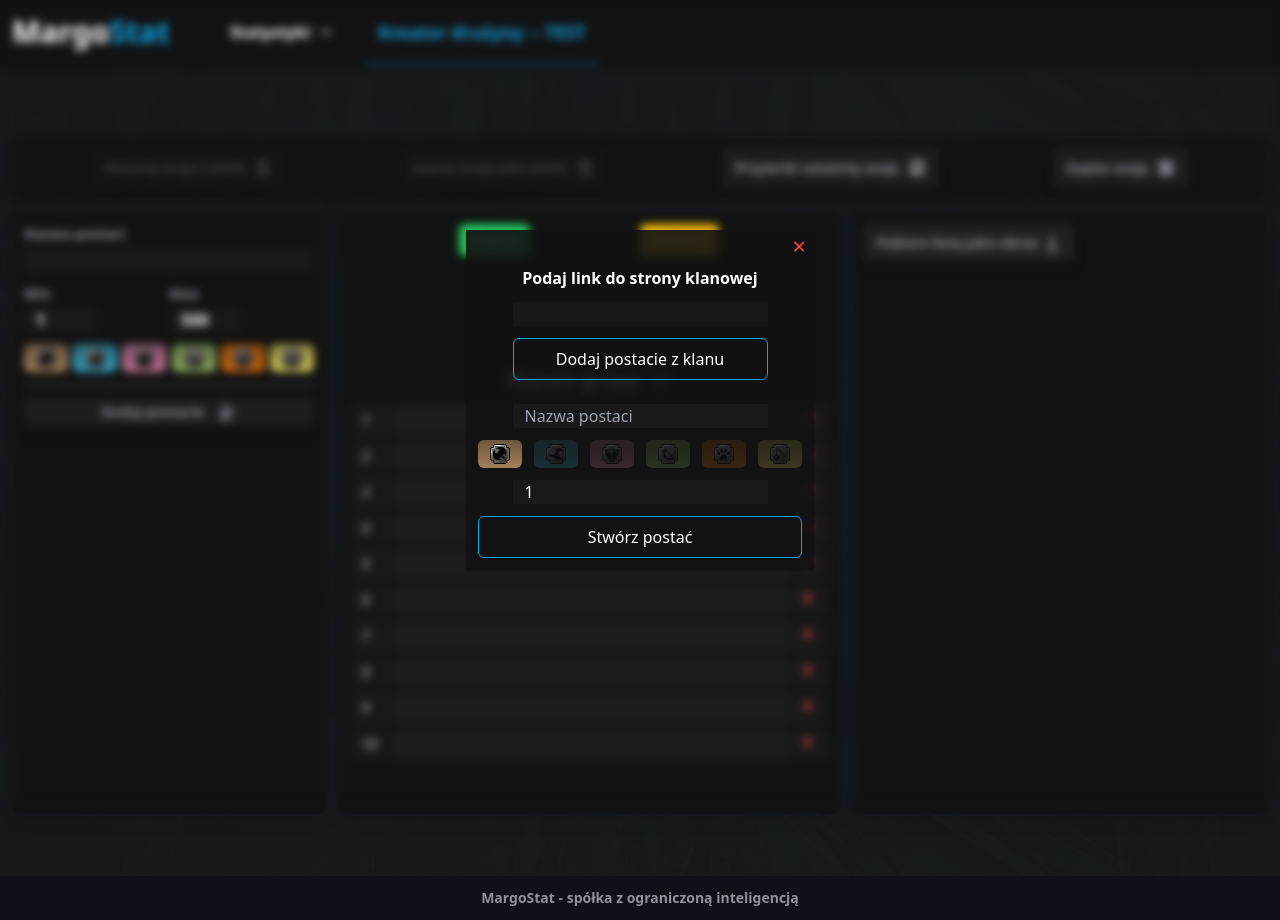
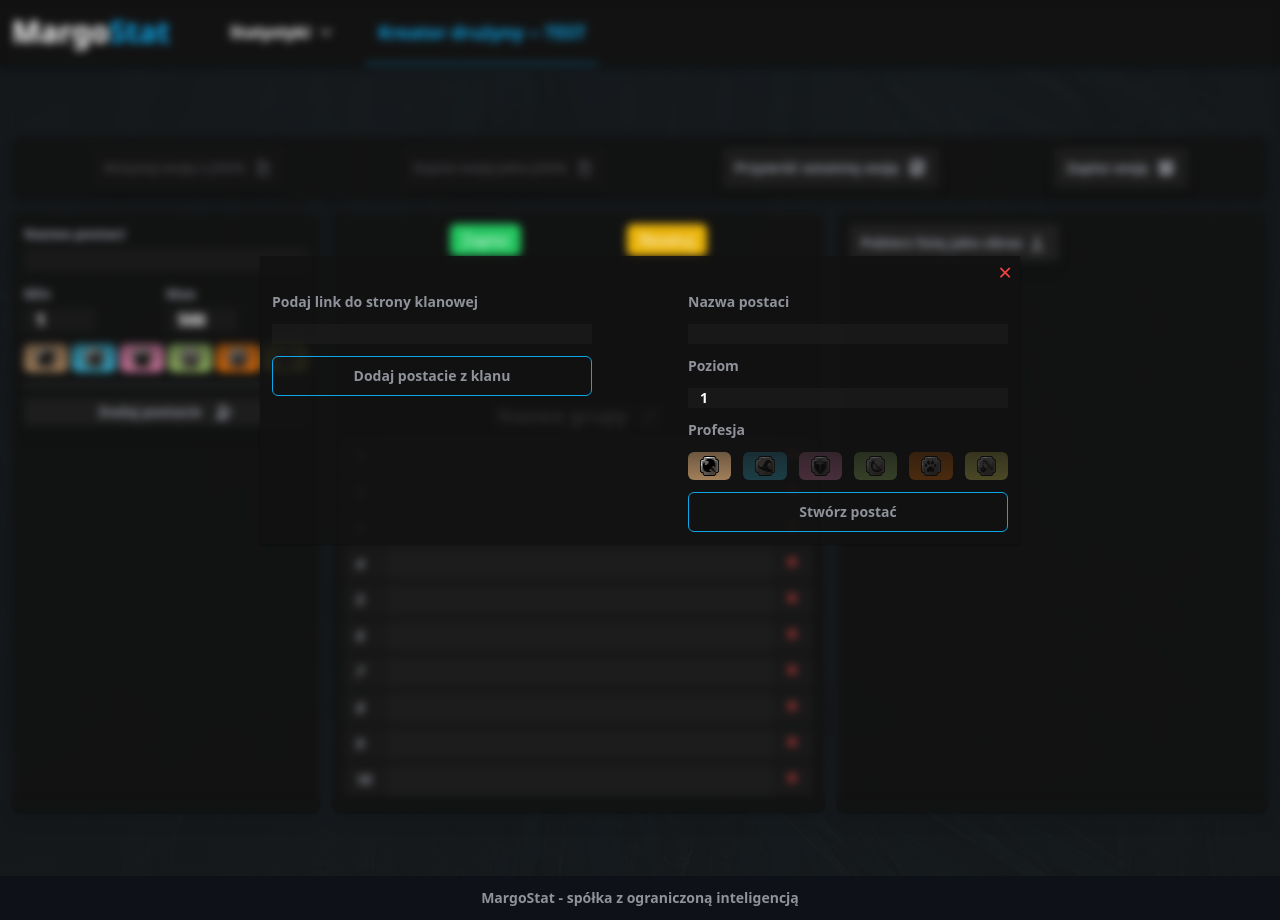
Before and after one commit to KamilGrocholski/margostat-client, a React (Create React App) app: page /kreator-druzyny in a window 1280 px wide. Both pictures are taken after a click on the button "Dodaj postacie". Built offline with nearby package versions, Linux system fonts and the light colour scheme.

Commit message:
zmiany dodawania postaci, errory, powiadomienia, css glownych containerow

```diff
--- a/src/api/axios.ts
+++ b/src/api/axios.ts
@@ -4,7 +4,7 @@ let baseURL
 if (process.env.NODE_ENV === 'development') {
     baseURL = 'http://localhost:5000/api'
 } else if (process.env.NODE_ENV === 'production') {
-    // baseURL = process.env.BASE_URL as string;
+    // baseURL = process.env.BASE_URL
     baseURL = 'https://margostat-server.herokuapp.com/api'
 } else {
     baseURL = 'http://localhost:5000/api'
--- a/src/pages/TeamBuilder/CharactersList/index.tsx
+++ b/src/pages/TeamBuilder/CharactersList/index.tsx
@@ -3,6 +3,7 @@ import { MARGONEM_CONSTS } from '../../../constants/Margonem'
 import { ICharacter, TCharactersList } from '../TeamBuilderTypes'
 
 const CharacterItem = (props: ICharacter) => {
+
     const [{ isDragging }, drag] = useDrag(() => ({
         type: "li",
         item: {
@@ -18,7 +19,7 @@ const CharacterItem = (props: ICharacter) => {
     return (
         <li
             ref={ drag }
-            className={ `drop-shadow-lg flex flex-row space-x-3 font-semibold text-sm items-center cursor-grab bg-dark-6/50 px-2 py-1 ${ isDragging && 'border border-sky-500'}` }
+            className={ `relative drop-shadow-lg flex flex-row space-x-3 font-semibold text-sm items-center cursor-grab bg-dark-6/50 px-2 py-1 ${ isDragging && 'border border-sky-500'}` }
         >
             <div>
                 { MARGONEM_CONSTS.PROFESSIONS[props.prof as keyof typeof MARGONEM_CONSTS.PROFESSIONS].icon }
@@ -37,14 +38,14 @@ const CharacterItem = (props: ICharacter) => {
     )
 }
 
-const CharactersList = ({ chars}: { chars: TCharactersList | null }) => {
+const CharactersList = ({ chars }: { chars: TCharactersList | null }) => {
 
   return (
 
         <div className='overflow-y-scroll h-full pr-3 overscroll-none'>
             <ul className='space-y-1 h-full'>
                 {chars?.map((char, i) => (
-                    <CharacterItem key={ char.name + i } { ...char } />
+                    <CharacterItem key={ char.name + i } {...char} />
                 ))}
             </ul>
         </div>
--- a/src/pages/TeamBuilder/CharactersList/reducerCharactersList.ts
+++ b/src/pages/TeamBuilder/CharactersList/reducerCharactersList.ts
@@ -3,6 +3,7 @@ import { TCharactersList } from '../TeamBuilderTypes'
 export type TActionCharactersList =
     | { type: 'ADD_CLAN_CHARACTERS', payload: TCharactersList }
     | { type: 'ADD_OWN_CHARACTERS', payload: TCharactersList }
+    | { type: 'REMOVE_ONE_CHAR', payload: string }
     | { type: 'GET_THE_LAST_SESSION', payload: TCharactersList }
 
 export interface ICLstate {
@@ -49,6 +50,14 @@ export const reducerCharacterList = (state: ICLstate, action: TActionCharactersL
                     ...state
                 }
             }
+        case 'REMOVE_ONE_CHAR':
+            const updatedChars = state.charactersList?.filter(char => (
+                char.name !== action.payload
+            ))
+            return {
+                ...state,
+                charactersList: updatedChars
+            }
         case 'GET_THE_LAST_SESSION':
             return {
                 ...state,
--- a/src/pages/TeamBuilder/GroupsList/index.tsx
+++ b/src/pages/TeamBuilder/GroupsList/index.tsx
@@ -13,14 +13,43 @@ interface IGroupProps extends IGroup {
     selectedGroupDispatch: React.Dispatch<TActionSelectedGroup>
 }
 const Group = (props: IGroupProps) => {
+
+    const refGroup = useRef<HTMLLIElement>(null)
+
+    const handleHtmlToImage = useCallback(() => {
+        if (refGroup.current === null) {
+          return
+        }
+
+        toPng(refGroup.current, { cacheBust: true })
+        .then((dataUrl) => {
+            const link = document.createElement('a')
+            link.download = `${ props.name } (${ new Date().toISOString().slice(0, 10) }).png`
+            link.href = dataUrl
+            link.click()
+          })
+          .catch((err) => {
+            console.log(err)
+          })
+      }, [refGroup])
+
     return (
-        <li className='bg-dark-7 rounded-md p-3 flex flex-col drop-shadow-lg border border-dark-6/90 w-[400px]'>
+        <li
+            ref={ refGroup }
+            className='bg-dark-7 rounded-md p-3 flex flex-col drop-shadow-lg border border-dark-6/90 w-full'
+        >
             <div className='relative flex items-center justify-center font-semibold text-xl mb-3'>
                 <button
                     className='absolute -top-1 text-gray-500 left-0 dni'
                     onClick={ () => props.selectedGroupDispatch({ type: 'EDIT_GROUP_FROM_GROUPS_LIST', payload: { name: props.name, slots: props.slots } }) }
                 >
                     <EditIcon />
+                </button>
+                <button
+                    className='absolute -top-1 text-gray-500 left-10 dni'
+                    onClick={ handleHtmlToImage }
+                >
+                    <DownloadIcon />
                 </button>
                 <div className='mt-4'>
                     { props.name }
@@ -75,7 +104,7 @@ const GroupList = ({ groups, groupsListDispatch, selectedGroupDispatch }: { grou
         toPng(ref.current, { cacheBust: true })
         .then((dataUrl) => {
             const link = document.createElement('a')
-            link.download = 'lista-druzyn.png'
+            link.download = `lista druzyn (${ new Date().toISOString().slice(0, 10) }).png`
             link.href = dataUrl
             link.click()
           })
--- a/src/pages/TeamBuilder/GroupsList/reducerGroupList.ts
+++ b/src/pages/TeamBuilder/GroupsList/reducerGroupList.ts
@@ -1,6 +1,6 @@
 import { IGroup, TGroupsList } from "../TeamBuilderTypes";
 
-interface IGroupsListState {
+export interface IGroupsListState {
     groupsList?: TGroupsList
 }
 
--- a/src/pages/TeamBuilder/SelectedGroup/index.tsx
+++ b/src/pages/TeamBuilder/SelectedGroup/index.tsx
@@ -3,11 +3,21 @@ import { useDrag, useDrop } from 'react-dnd';
 import CheckIcon from '../../../assets/svg/CheckIcon';
 import EditIcon from '../../../assets/svg/EditIcon';
 import { MARGONEM_CONSTS } from '../../../constants/Margonem';
-import { TActionGroupsList } from '../GroupsList/reducerGroupList';
+import { IGroupsListState, TActionGroupsList } from '../GroupsList/reducerGroupList';
 import { ICharacter, IGroup } from '../TeamBuilderTypes';
 import { TActionSelectedGroup } from './reducerSelectedGroup';
 
-const SelectedGroupSlot = ({ dispatch, character, slotNumber }: { dispatch: React.Dispatch<TActionSelectedGroup>, character: ICharacter | null, slotNumber: number }) => {
+const SelectedGroupSlot = (
+    {
+        dispatch,
+        character,
+        slotNumber
+    }:
+    {
+        dispatch: React.Dispatch<TActionSelectedGroup>,
+        character: ICharacter | null,
+        slotNumber: number
+    }) => {
 
     const DragExchange = () => {
         const [{ isOver }, drop] = useDrop(() => ({
@@ -77,7 +87,8 @@ const SelectedGroupSlot = ({ dispatch, character, slotNumber }: { dispatch: Reac
 
     const [{ isOver }, drop] = useDrop(() => ({
         accept: "li",
-        drop: (item: ICharacter) => dispatch({
+        drop: (item: ICharacter) => {
+            dispatch({
                 type: 'ADD_TO_SELECTED_GROUP',
                 payload: {
                     n: slotNumber,
@@ -87,7 +98,8 @@ const SelectedGroupSlot = ({ dispatch, character, slotNumber }: { dispatch: Reac
                         lvl: item.lvl
                     }
                 }
-        }),
+            })
+        },
         collect: (monitor) => ({
           isOver: !!monitor.isOver(),
         }),
@@ -108,7 +120,21 @@ const SelectedGroupSlot = ({ dispatch, character, slotNumber }: { dispatch: Reac
     )
 }
 
-const SelectedGroup = ({ state, dispatch, groupsListDispatch }: { state: IGroup, dispatch: React.Dispatch<TActionSelectedGroup>, groupsListDispatch: React.Dispatch<TActionGroupsList> }) => {
+const SelectedGroup = ({ state, dispatch, groupsListState, groupsListDispatch }: { state: IGroup, dispatch: React.Dispatch<TActionSelectedGroup>, groupsListState: IGroupsListState, groupsListDispatch: React.Dispatch<TActionGroupsList> }) => {
+
+    const [isErrorName, setIsErrorName] = useState(false)
+    const [nameMsg, setNameMsg] = useState('')
+
+    const handleAddToGroupsList = () => {
+        setIsErrorName(false)
+        setNameMsg('')
+        if (groupsListState.groupsList?.some(group => group.name === name)) {
+            setIsErrorName(true)
+            setNameMsg('Nazwa jest już zajęta.')
+        } else {
+            groupsListDispatch({ type: 'ADD_TO_GROUPS_LIST', payload: state })
+        }
+    }
 
     const [isEditOpen, setIsEditOpen] = useState(false)
     const [name, setName] = useState(state.name ?? 'Nazwa grupy')
@@ -122,7 +148,7 @@ const SelectedGroup = ({ state, dispatch, groupsListDispatch }: { state: IGroup,
         <div className='flex flex-row justify-evenly'>
             <button
                 className='rounded-md px-3 py-1 bg-green-500'
-                onClick={ () => groupsListDispatch({ type: 'ADD_TO_GROUPS_LIST', payload: state }) }
+                onClick={ handleAddToGroupsList }
             >
                 Zapisz
             </button>
@@ -135,6 +161,9 @@ const SelectedGroup = ({ state, dispatch, groupsListDispatch }: { state: IGroup,
         </div>
 
         <div className='flex flex-col space-y-3'>
+            <div className={ `text-secondary text-center h-6 ${ isErrorName ? 'text-red-500' : 'text-green-500' }` }>
+                { nameMsg }
+            </div>
             <div className='flex flex-row space-x-3 justify-center items-center h-[24px]'>
                 {
                     isEditOpen
--- a/src/pages/TeamBuilder/index.tsx
+++ b/src/pages/TeamBuilder/index.tsx
@@ -17,6 +17,7 @@ import RefundIcon from '../../assets/svg/RefundIcon'
 import AddPersonIcon from '../../assets/svg/AddPersonIcon'
 import DocumentAddIcon from '../../assets/svg/DocumentAddIcon'
 import DocumentDownloadIcon from '../../assets/svg/DocumentDownloadIcon'
+import Loader from '../../components/Loader'
 
 
 const TeamBuilder = () => {
@@ -203,29 +204,38 @@ const TeamBuilder = () => {
             {modal &&
                 <div className='fixed bottom-0 flex items-center justify-center left-0 right-0 top-0 backdrop-blur-sm z-[100]'>
                     <div className='relative flex flex-col items-center justify-center w-fit bg-dark-8/90 p-3 h-fit shadow-sm shadow-black/30 space-y-3'>
-                        <button className='absolute top-0 right-2 text-2xl text-red-500' onClick={ () => { setModal(false); setClanCharsMsg('') } }>
+                        <button className='absolute top-0 right-2 text-2xl text-red-500' onClick={ () => { setModal(false); setClanCharsMsg(''); setIsOwnCharError(false) } }>
                             &times;
                         </button>
-                        <form onSubmit={ fetchClanChars } className='flex items-center justify-center flex-col space-y-3'>
+                        <div className='flex flex-row space-x-24'>
+                            <form onSubmit={ fetchClanChars } className='text-secondary flex flex-col space-y-3 w-80 h-full justify-between'>
                                 <div className={ `text-xs text-secondary ${ isClanCharsError ? 'text-red-500' : 'text-green-500' }` }>
                                     { clanCharsMsg }
                                 </div>
-                            <label htmlFor='clanLink' className='font-semibold text-white-1'>Podaj link do strony klanowej</label>
+                                <label htmlFor='clanLink' className='font-semibold'>Podaj link do strony klanowej</label>
                                 <input id='clanLink' type='text' value={ clanLink } onChange={ e => setClanLink(e.target.value) } className='text-white-1 px-3 bg-dark-6/50' />
-                            <button disabled={ isLoading } type='submit' className={ `px-3 py-2 rounded-md border border-sky-500 w-full ${ isLoading && 'opacity-30' }` }>Dodaj postacie z klanu</button>
+                                <button disabled={ isLoading } type='submit' className={ `h-10 px-3 py-2 rounded-md border border-sky-500 w-full ${ isLoading && 'opacity-30' }` }>
+                                    {isLoading
+                                    ? <span>Trwa pobieranie postaci...</span>
+                                    : <span>Dodaj postacie z klanu</span>}
+                                </button>
                             </form>
-                        <form onSubmit={ createOwnCharacters } className='flex items-center justify-center flex-col space-y-3'>
-                            <div className={ `text-xs text-secondary ${ isOwnCharError ? 'text-red-500' : 'text-green-500' }` }>
+                            <form onSubmit={ createOwnCharacters } className='flex flex-col space-y-3 text-secondary w-80'>
+                                <div className={ `text-center text-xs text-secondary ${ isOwnCharError ? 'text-red-500' : 'text-green-500' }` }>
                                     { ownCharMsg }
                                 </div>
-                            <input placeholder={ 'Nazwa postaci' } type='text' value={ charForm.name } onChange={ e => setCharForm(prev => ({ ...prev, name: e.target.value })) } className='text-white-1 px-3 bg-dark-6/50' />
-                            <div className='flex flex-row space-x-3'>
+                                <label htmlFor='charNameInput'>Nazwa postaci</label>
+                                <input id='charNameInput' type='text' value={ charForm.name } onChange={ e => setCharForm(prev => ({ ...prev, name: e.target.value })) } className='text-white-1 px-3 bg-dark-6/50' />
+                                <label htmlFor='charLvlInput'>Poziom</label>
+                                <input id='charLvlInput' type='number' value={ charForm.lvl } onChange={ e => setCharForm(prev => ({ ...prev, lvl: parseInt(e.target.value) })) } className='text-white-1 px-3 bg-dark-6/50' />
+                                <label htmlFor='charProfMenu'>Profesja</label>
+                                <div id='charProfMenu' className='flex flex-row space-x-3'>
                                     {Object.values(MARGONEM_CONSTS.PROFESSIONS).map((prof, i) => (
                                         <button
                                             type='button'
                                             key={ i }
                                             id={ prof.name }
-                                        className={ `px-3 py-1 rounded-md border-dark-8/90 ${ charForm.prof !== prof.name && 'opacity-20' }` }
+                                            className={ `px-3 py-1 rounded-md border-dark-8/90 ${ charForm.prof !== prof.name && 'opacity-30' }` }
                                             onClick={ e => handleSetCharForm(e, prof.name) }
                                             style={{ backgroundImage: MARGONEM_CONSTS.PROFESSIONS[prof.name as keyof typeof MARGONEM_CONSTS.PROFESSIONS].gradient }}
                                         >
@@ -235,9 +245,9 @@ const TeamBuilder = () => {
                                         </button>
                                     ))}
                                 </div>
-                            <input placeholder='Poziom' type='number' value={ charForm.lvl } onChange={ e => setCharForm(prev => ({ ...prev, lvl: parseInt(e.target.value) })) } className='text-white-1 px-3 bg-dark-6/50' />
-                            <button disabled={ isLoading } type='submit' className={ `px-3 py-2 rounded-md border border-sky-500 w-full ${ isLoading && 'opacity-30' }` }>Stwórz postać</button>
+                                <button disabled={ isLoading } type='submit' className={ `h-10 mt-12 px-3 py-2 rounded-md border border-sky-500 w-full ${ isLoading && 'opacity-30' }` }>Stwórz postać</button>
                             </form>
+                        </div>
                     </div>
                 </div>
             }
@@ -305,9 +315,9 @@ const TeamBuilder = () => {
                     <CharactersList chars={ filteredChars ?? null } />
                 </div>
                 <div className='flex flex-col w-2/5 p-3 bg-dark-8/90 rounded-lg  drop-shadow-lg shadow-sm shadow-black/30'>
-                    <SelectedGroup state={ selectedGroupState } dispatch={ selectedGroupDispatch } groupsListDispatch={ groupsListDispatch } />
+                    <SelectedGroup state={ selectedGroupState } dispatch={ selectedGroupDispatch } groupsListState={ groupsListState } groupsListDispatch={ groupsListDispatch } />
                 </div>
-                <div className='flex flex-col grow p-3 bg-dark-8/90 rounded-lg  drop-shadow-lg shadow-sm shadow-black/30'>
+                <div className='flex flex-col w-[35%] p-3 bg-dark-8/90 rounded-lg  drop-shadow-lg shadow-sm shadow-black/30'>
                     <GroupList groups={ groupsListState.groupsList ?? null } groupsListDispatch={ groupsListDispatch } selectedGroupDispatch={ selectedGroupDispatch } />
                 </div>
             </div>
```
Lines whose indentation alone changed are shown as unchanged.
